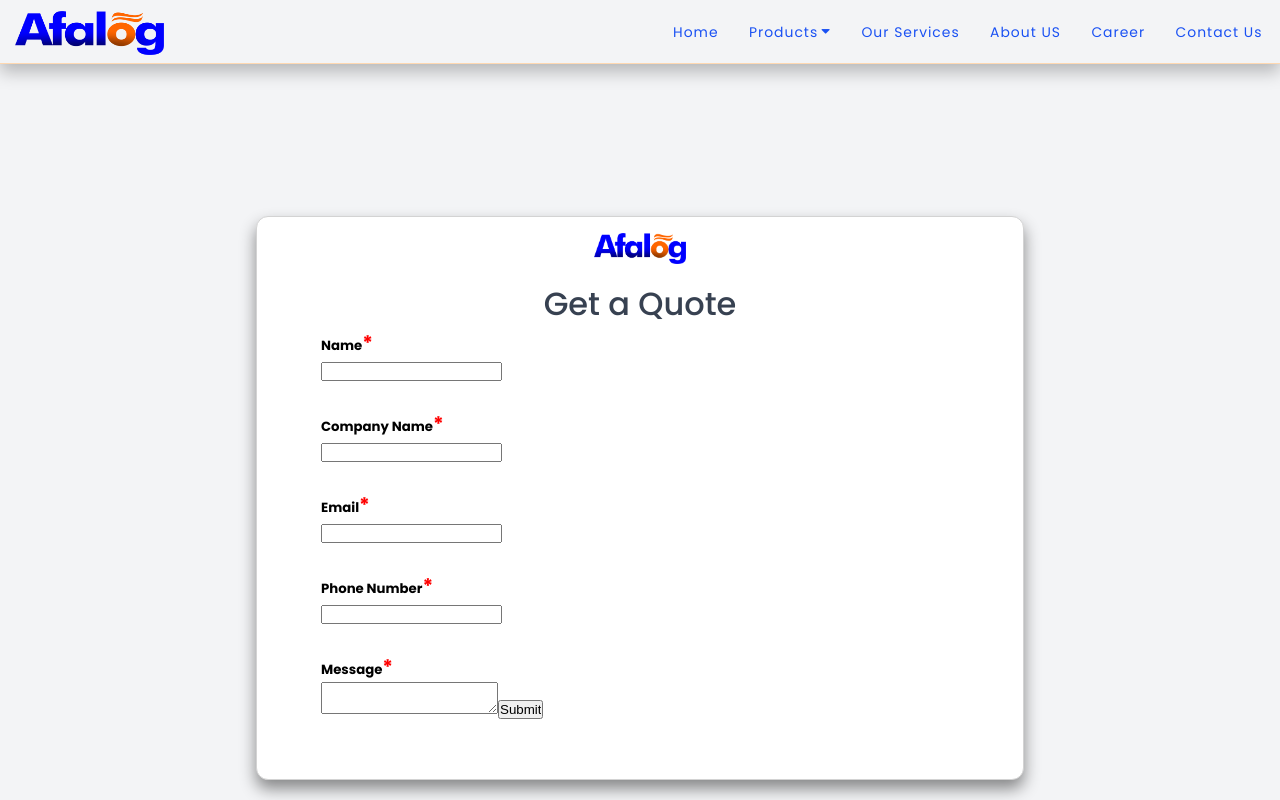
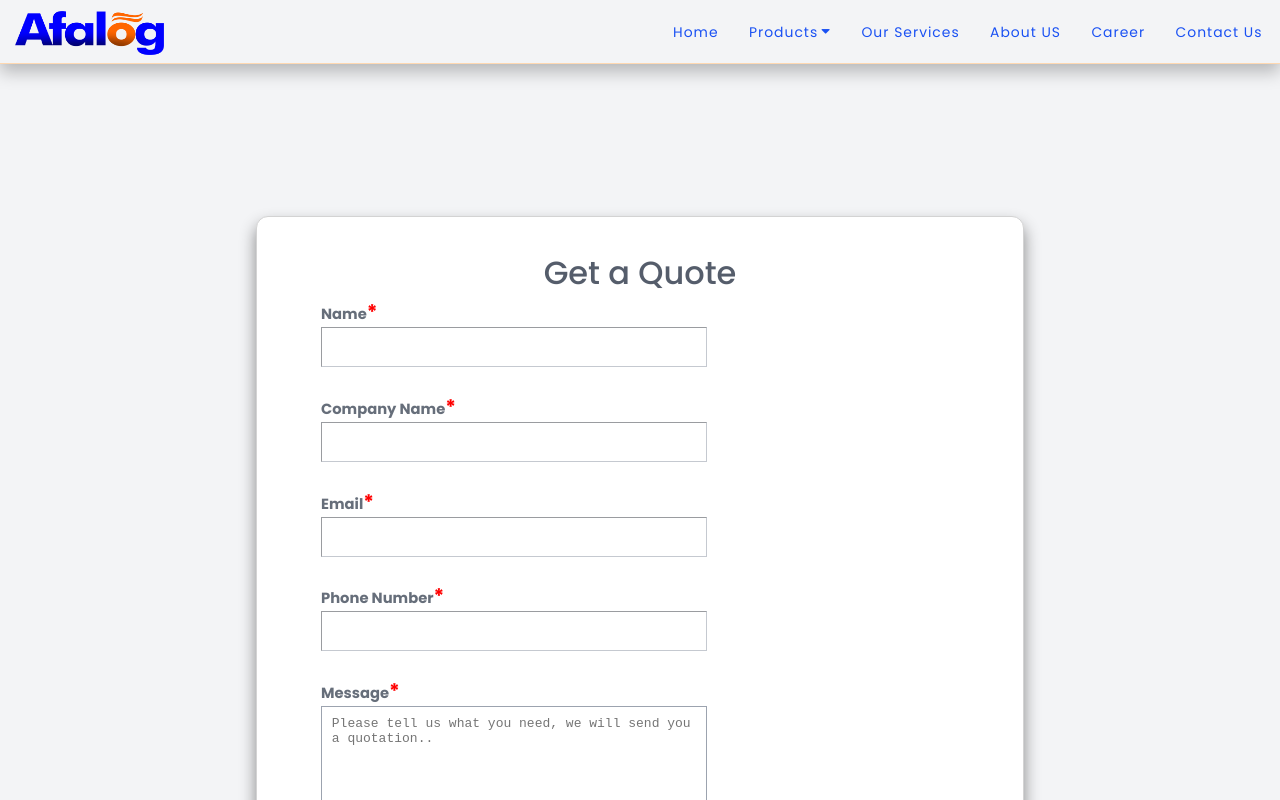
Before and after one commit to charles-eze/Afalog-ltd, a React (Create React App) app: page /quotation in a window 1280 px wide. Shown: the top 800 px of the page. Built offline with nearby package versions, Linux system fonts and the light colour scheme.

Commit message:
added quotation form

```diff
--- a/src/components/QuotationForm.js
+++ b/src/components/QuotationForm.js
@@ -1,17 +1,17 @@
 import React from 'react';
 import "../css/QuotationForm.css";
-import image from "../images/afalog_image.png"
+// import image from "../images/afalog_image.png"
 
 const QuotationForm = () => {
     return (
         <div className='container'>
             <div className='containers'></div>
             <div className='QuotationForm'>
-                <div className='form__logo'>
+                {/* <div className='form__logo'>
                     <img
                     src={image}
                     alt='afalog logoo' />
-                </div>
+                </div>   */}
                 <div className='form__content'>
                     <h1>Get a Quote</h1>
                     <form>
@@ -42,12 +42,16 @@ const QuotationForm = () => {
                         <h5>Message<span>*</span></h5>
                         <textarea
                             type='textarea'
+                            placeholder='Please tell us what you need, we will send you a quotation..'
                             required
-                            maxlength="1500"
+                            // maxlength="50000"
                             // value={message}
                             >
                         </textarea>
-                        <input type="submit" />
+                        <button className='form-btn'>
+                            <input type="submit" />
+                        </button>
+
 
                     </form>
                 </div>
--- a/src/css/QuotationForm.css
+++ b/src/css/QuotationForm.css
@@ -28,18 +28,19 @@
   margin-bottom: 1.75rem;
 }
 
-.form__logo > img {
+/* .form__logo > img {
   width: 12%;
   display: flex;
   justify-content: center;
   align-items: center;
   margin: 1rem auto;
-}
+} */
 
 .form__content > h1 {
+  padding-top: 2rem;
   font-weight: 500;
   text-align: center;
-  --tw-text-opacity: 1;
+  --tw-text-opacity: 0.85;
   color: rgba(55, 65, 81, var(--tw-text-opacity));
 }
 
@@ -49,10 +50,67 @@ form {
 }
 
 form > input {
-  margin-bottom: 1.75rem;
+  margin-bottom: 1.55rem;
+  width: 55%;
+  height: 5vh;
+  padding-left: 1.4%;
+  padding-right: 2%;
+  font-size: 92%;
+  border-width: 0.1px;
+  --tw-border-opacity: 0.575;
+  border-color: rgba(156, 163, 175, var(--tw-border-opacity));
+}
+
+form > h5 {
+  --tw-text-opacity: 0.85;
+  color: rgba(75, 85, 99, var(--tw-text-opacity));
+  font-size: 0.92rem;
 }
 
 form > h5 > span {
   color: red;
   font-size: 20px;
 }
+
+form > textarea {
+  width: 55%;
+  height: 20vh;
+  padding-left: 1.4%;
+  padding-right: 2%;
+  padding-top: 1.3%;
+  padding-bottom: 1.5%;
+  font-size: 100%;
+  border-width: 1px;
+  --tw-border-opacity: 1;
+  border-color: rgba(156, 163, 175, var(--tw-border-opacity));
+}
+
+form > input:focus {
+  outline: none;
+  border-color: rgb(78, 78, 247);
+  border-width: 2px;
+}
+
+form > textarea:focus {
+  outline: none;
+  border-color: rgb(78, 78, 247);
+  border-width: 2px;
+}
+
+form > div > input {
+  padding: 0.95rem 3.65rem;
+  margin-top: 1.55rem;
+  background-color: rgb(26, 81, 243);
+  color: white;
+  font-size: large;
+  border-radius: 4rem;
+  border: 1px;
+  --tw-border-opacity: 0.575;
+  border-color: rgba(156, 163, 175, var(--tw-border-opacity));
+}
+/*
+form > div > input:focus {
+  outline: none;
+  border: 1px;
+  border-color: orangered;
+} */
```
